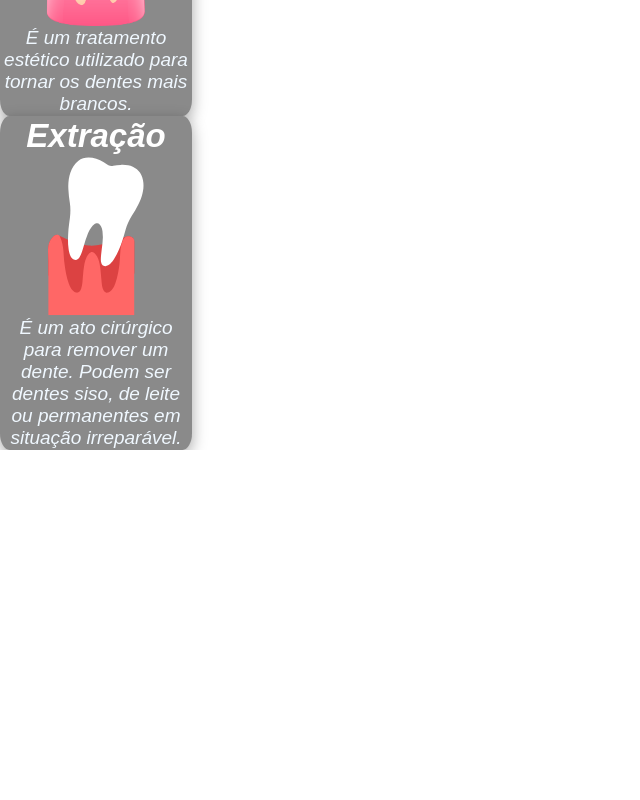
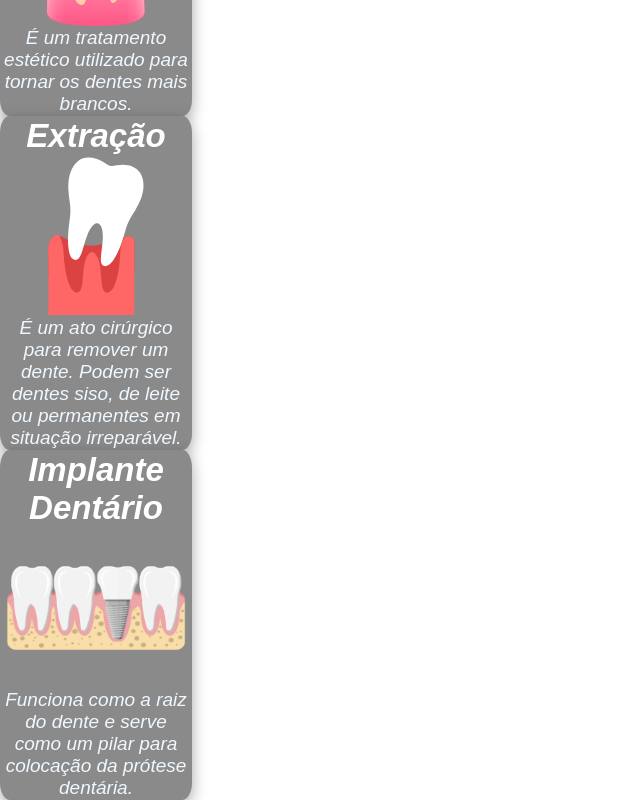
Before and after one commit to marllonwagner/odonto-karis, a React (Create React App) app: page /tratamentos in a window 1280 px wide. Shown: the part 656-1456 px from the top of the page, without its empty margins (0-640 px from the left). Before the commit the page ends 1106 px from the top, so only its background shows below. Built offline with nearby package versions, Linux system fonts and the light colour scheme.

Commit message:
implant card done

```diff
--- /dev/null
+++ b/src/components/treatments/Implant.jsx
@@ -0,0 +1,17 @@
+import React from 'react'
+import implantIcon from '../../assets/icons/implantIcon.png'
+import './css/cards.css'
+
+export default function Implant() {
+  return (
+    <div className='treatment-container'>
+    <p className='treatment-title'>Implante Dentário</p>
+    <img
+    className='impl-treatment-image'
+    src={implantIcon} alt="ilustração de canal" />
+    <span
+    className='treatment-description'
+    >Funciona como a raiz do dente e serve como um pilar para colocação da prótese dentária.</span>
+  </div>
+  )
+}
--- a/src/components/treatments/css/cards.css
+++ b/src/components/treatments/css/cards.css
@@ -39,3 +39,8 @@
   height: 20vh;
   width: 10vw;
 }
+
+.impl-treatment-image {
+  height: 20vh;
+  width: 14vw;
+}
--- a/src/components/treatmentsCard/TreatmentsCard.jsx
+++ b/src/components/treatmentsCard/TreatmentsCard.jsx
@@ -2,6 +2,7 @@ import React from 'react'
 import Canal from '../treatments/Canal'
 import Clareamento from '../treatments/Clareamento'
 import Extraction from '../treatments/Extraction'
+import Implant from '../treatments/Implant'
 
 export default function TreatmentsCard() {
   return (
@@ -10,6 +11,7 @@ export default function TreatmentsCard() {
 <Canal />
 <Clareamento />
 <Extraction />
+<Implant />
       </div>
     </div>
   )
```
Also changed, not shown: src/assets/icons/extractionIcon1.svg (deleted).
